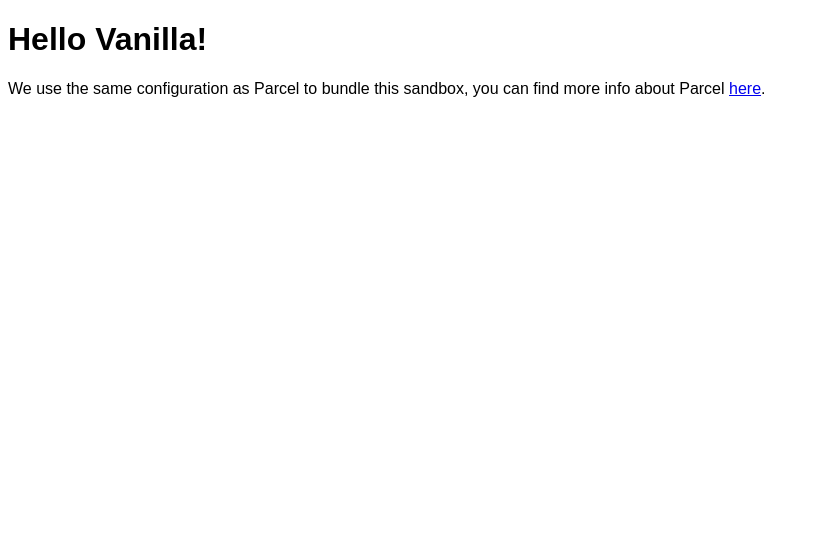
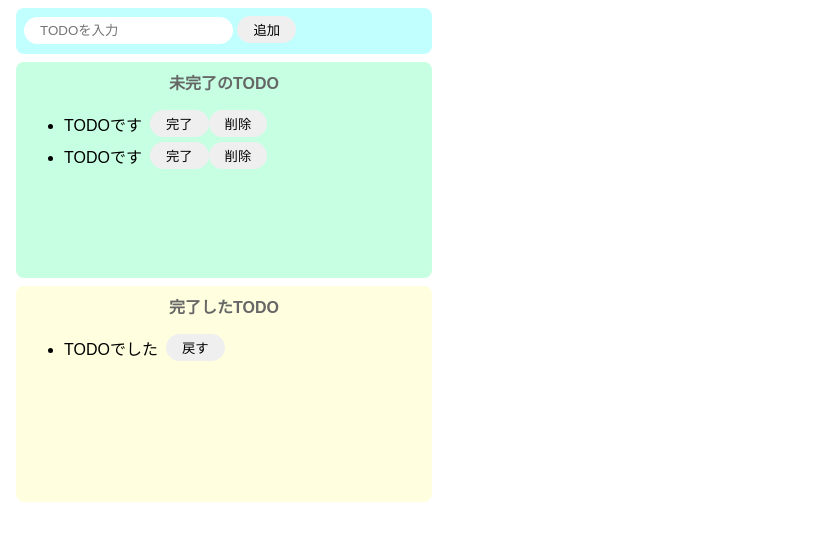
Before and after one commit to KaitoTakashima/ToDoApp, a website built with Parcel: page index.html in a window 1280 px wide. Shown: the whole page, without its empty margins (0-819 px from the left). Built offline with nearby package versions, Linux system fonts and the light colour scheme.

Commit message:
削除機能まで

```diff
--- a/index.html
+++ b/index.html
@@ -1,16 +1,42 @@
 <!DOCTYPE html>
 <html>
+  <head>
+    <title>TODO(JS)</title>
+    <meta charset="UTF-8" />
+  </head>
 
-<head>
-	<title>Parcel Sandbox</title>
-	<meta charset="UTF-8" />
-</head>
+  <body>
+    <div class="input-area">
+      <input id="add-text" placeholder="TODOを入力" type="text" />
+      <button id="add-button">追加</button>
+    </div>
 
-<body>
-	<div id="app"></div>
+    <div class="incomplete-area">
+      <p class="title">未完了のTODO</p>
+      <ul id="incomplete-list">
+        <div class="list-row">
+          <li>TODOです</li>
+          <button>完了</button>
+          <button>削除</button>
+        </div>
+        <div class="list-row">
+          <li>TODOです</li>
+          <button>完了</button>
+          <button>削除</button>
+        </div>
+      </ul>
+    </div>
 
-	<script src="src/index.js">
-	</script>
-</body>
+    <div class="complete-area">
+      <p class="title">完了したTODO</p>
+      <ul>
+        <div class="list-row">
+          <li>TODOでした</li>
+          <button>戻す</button>
+        </div>
+      </ul>
+    </div>
 
+    <script src="src/index.js"></script>
+  </body>
 </html>
--- a/src/index.js
+++ b/src/index.js
@@ -1,10 +1,45 @@
 import "./styles.css";
 
-document.getElementById("app").innerHTML = `
-<h1>Hello Vanilla!</h1>
-<div>
-  We use the same configuration as Parcel to bundle this sandbox, you can find more
-  info about Parcel
-  <a href="https://parceljs.org" target="_blank" rel="noopener noreferrer">here</a>.
-</div>
-`;
+const onClickAdd = () => {
+  //テキストボックスの値を取得し、初期化する
+  const inputText = document.getElementById("add-text").value;
+  document.getElementById("add-text").value = "";
+
+  // div生成
+  const div = document.createElement("div");
+  div.className = "list-row";
+
+  // liタグ生成
+  const li = document.createElement("li");
+  li.innerText = inputText;
+
+  // button（完了）タグ生成
+  const completeButton = document.createElement("button");
+  completeButton.innerText = "完了";
+  completeButton.addEventListener("click", () => {
+    alert("完了");
+  });
+
+  //button（削除）タグ生成
+  const deleteButton = document.createElement("button");
+  deleteButton.innerText = "削除";
+  deleteButton.addEventListener("click", () => {
+    //押された削除ボタンの親タグ(div)を未完了リストから削除
+    const deleteTarget = deleteButton.parentNode;
+    document.getElementById("incomplete-list").removeChild(deleteTarget);
+  });
+
+  console.log(deleteButton);
+
+  // divタグの小要素に各要素を設定
+  div.appendChild(li);
+  div.appendChild(completeButton);
+  div.appendChild(deleteButton);
+
+  // 未完了リストに追加
+  document.getElementById("incomplete-list").appendChild(div);
+};
+
+document
+  .getElementById("add-button")
+  .addEventListener("click", () => onClickAdd());
--- a/src/styles.css
+++ b/src/styles.css
@@ -1,3 +1,63 @@
 body {
   font-family: sans-serif;
 }
+
+input {
+  border-radius: 16px;
+  border: none;
+  padding: 6px 16px;
+  outline: none;
+}
+
+button {
+  border-radius: 16px;
+  border: none;
+  padding: 4px 16px;
+  outline: none;
+}
+button:hover {
+  background-color: #ff7fff;
+  color: #fff;
+  cursor: pointer;
+}
+
+li {
+  margin-right: 8px;
+}
+.input-area {
+  background-color: #c1ffff;
+  width: 400px;
+  height: 30px;
+  padding: 8px;
+  margin: 8px;
+  border-radius: 8px;
+}
+.incomplete-area {
+  background-color: #c6ffe2;
+  width: 400px;
+  min-height: 200px;
+  padding: 8px;
+  margin: 8px;
+  border-radius: 8px;
+}
+.complete-area {
+  background-color: #ffffe0;
+  width: 400px;
+  min-height: 200px;
+  padding: 8px;
+  margin: 8px;
+  border-radius: 8px;
+}
+
+.title {
+  text-align: center;
+  margin-top: 0;
+  font-weight: bold;
+  color: #666;
+}
+
+.list-row {
+  display: flex;
+  align-items: center;
+  padding-bottom: 5px;
+}
```
